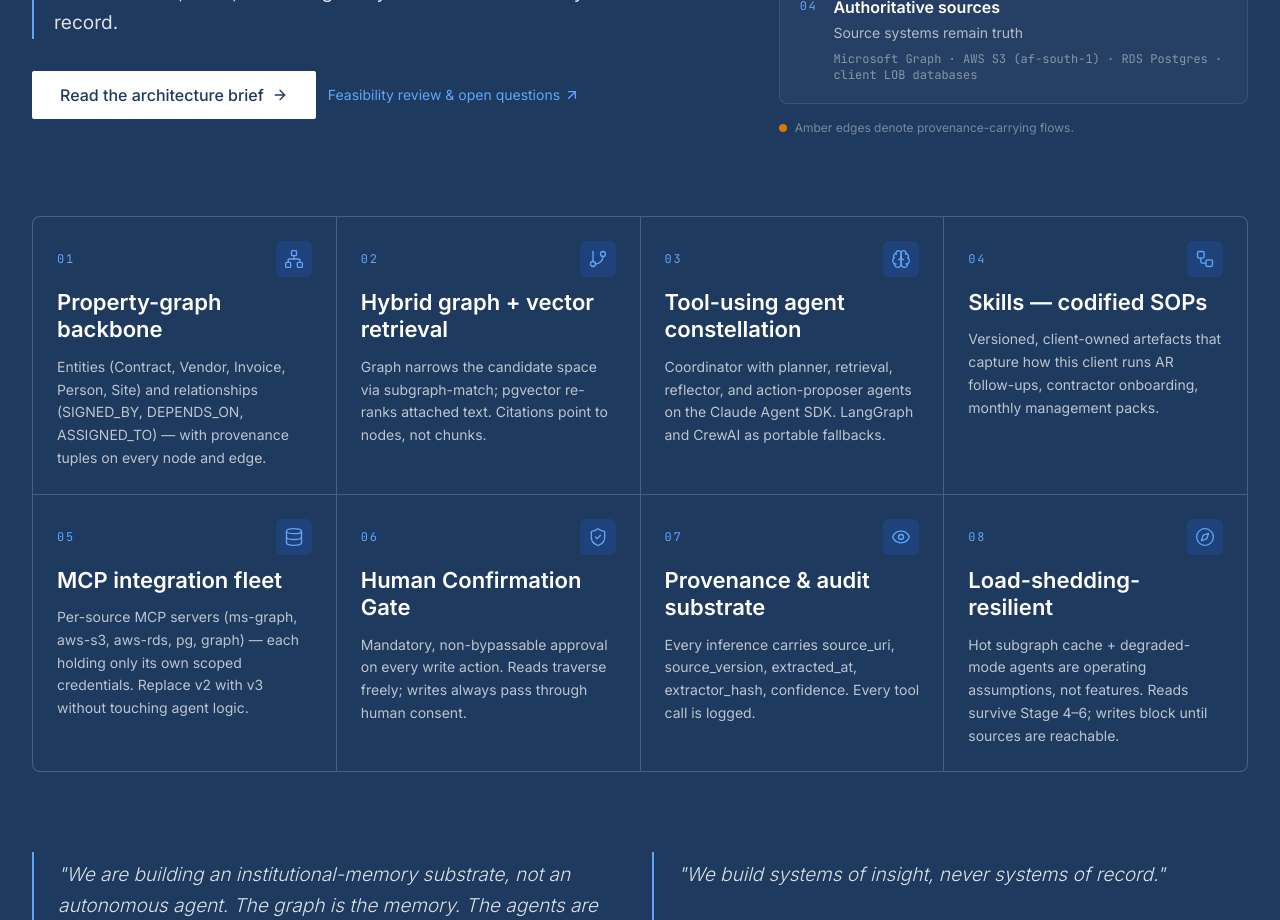
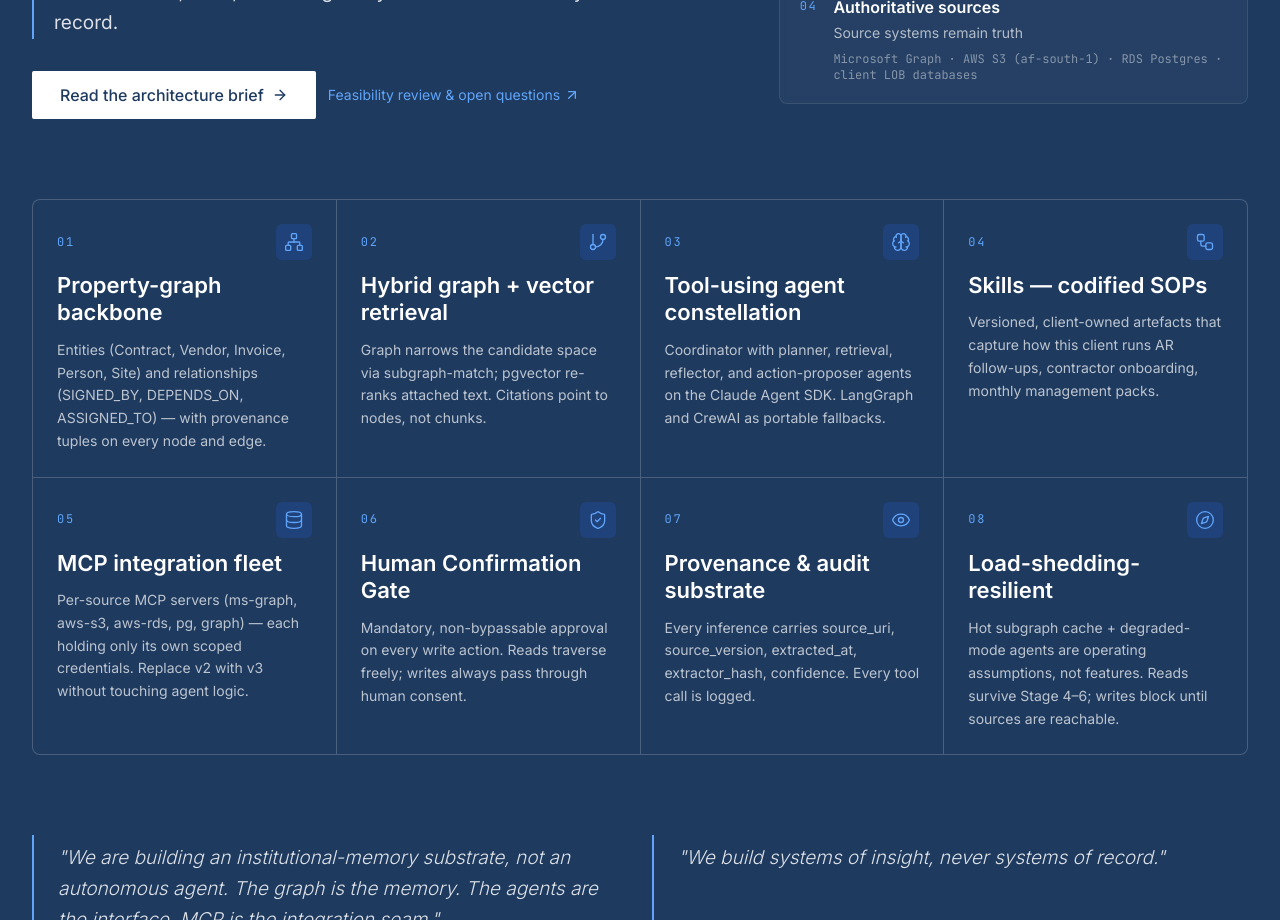
Before and after one commit to MattSlayed/novatek-website, a React (Vite) app: page / in a window 1280 px wide. Shown: the part 5060-5980 px from the top of the page. Built offline with nearby package versions, Linux system fonts and the light colour scheme.

Commit message:
chore: remove 'amber edges denote provenance-carrying flows' caption
Drops the amber legend dot and caption beneath the BusinessBrain architecture stack on both the home section and the dedicated BusinessBrain page.

```diff
--- a/src/pages/BusinessBrainPage.tsx
+++ b/src/pages/BusinessBrainPage.tsx
@@ -176,13 +176,6 @@ export function BusinessBrainPage() {
                 seam to authoritative sources. Reads traverse freely. Writes always pass through
                 the human confirmation gate.
               </motion.p>
-              <motion.div
-                variants={fadeUp}
-                className="mt-6 flex items-center gap-2 text-xs text-white/60 font-mono"
-              >
-                <span className="inline-block h-2 w-2 rounded-full bg-amber" aria-hidden="true" />
-                Amber edges denote provenance-carrying flows.
-              </motion.div>
             </div>
 
             <motion.ol
--- a/src/sections/BusinessBrain.tsx
+++ b/src/sections/BusinessBrain.tsx
@@ -100,13 +100,6 @@ export function BusinessBrain() {
                 </li>
               ))}
             </ol>
-            <div className="text-xs text-white/40 mt-1 flex items-center gap-2">
-              <span
-                className="inline-block h-2 w-2 rounded-full bg-amber"
-                aria-hidden="true"
-              />
-              Amber edges denote provenance-carrying flows.
-            </div>
           </motion.div>
         </motion.div>
 
```
